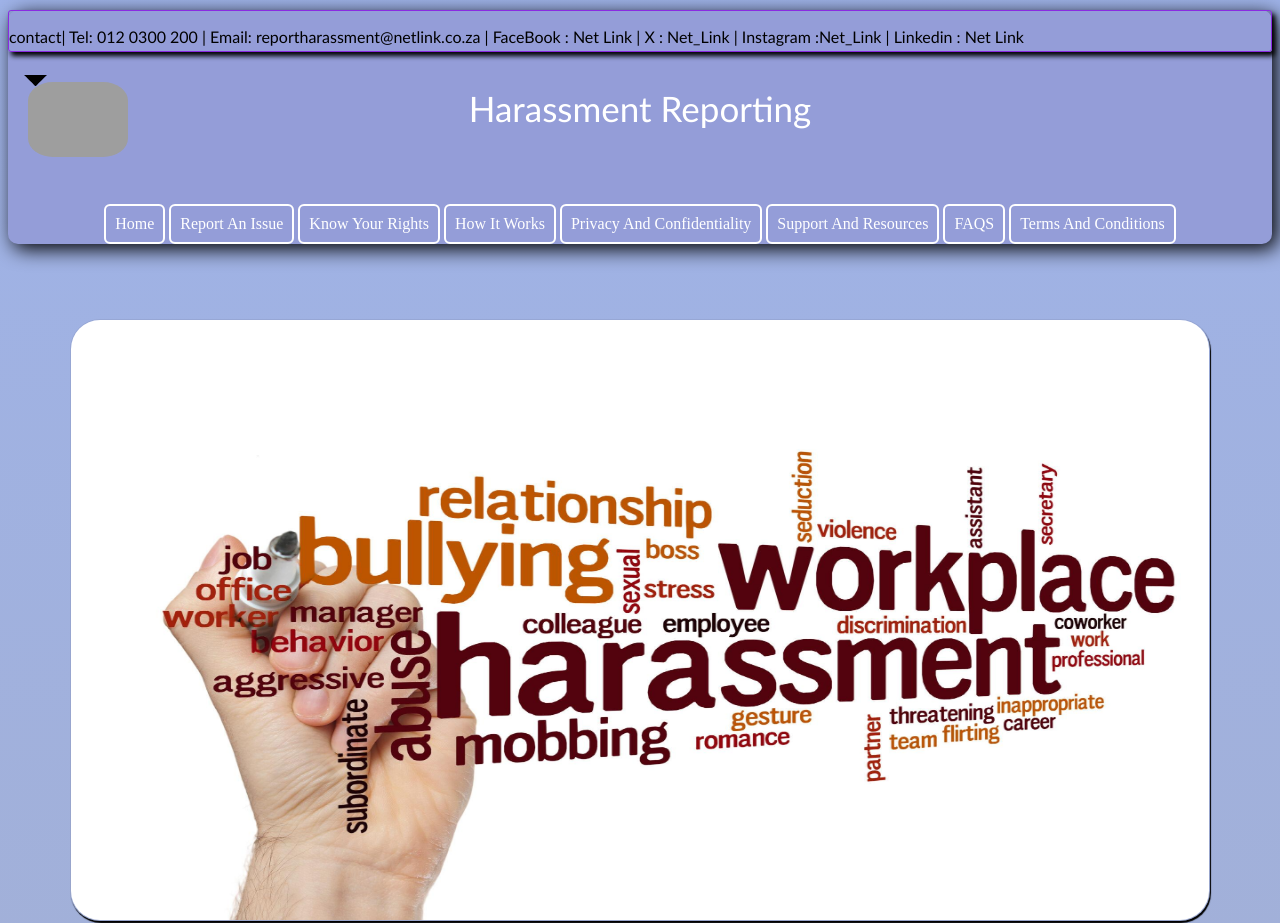
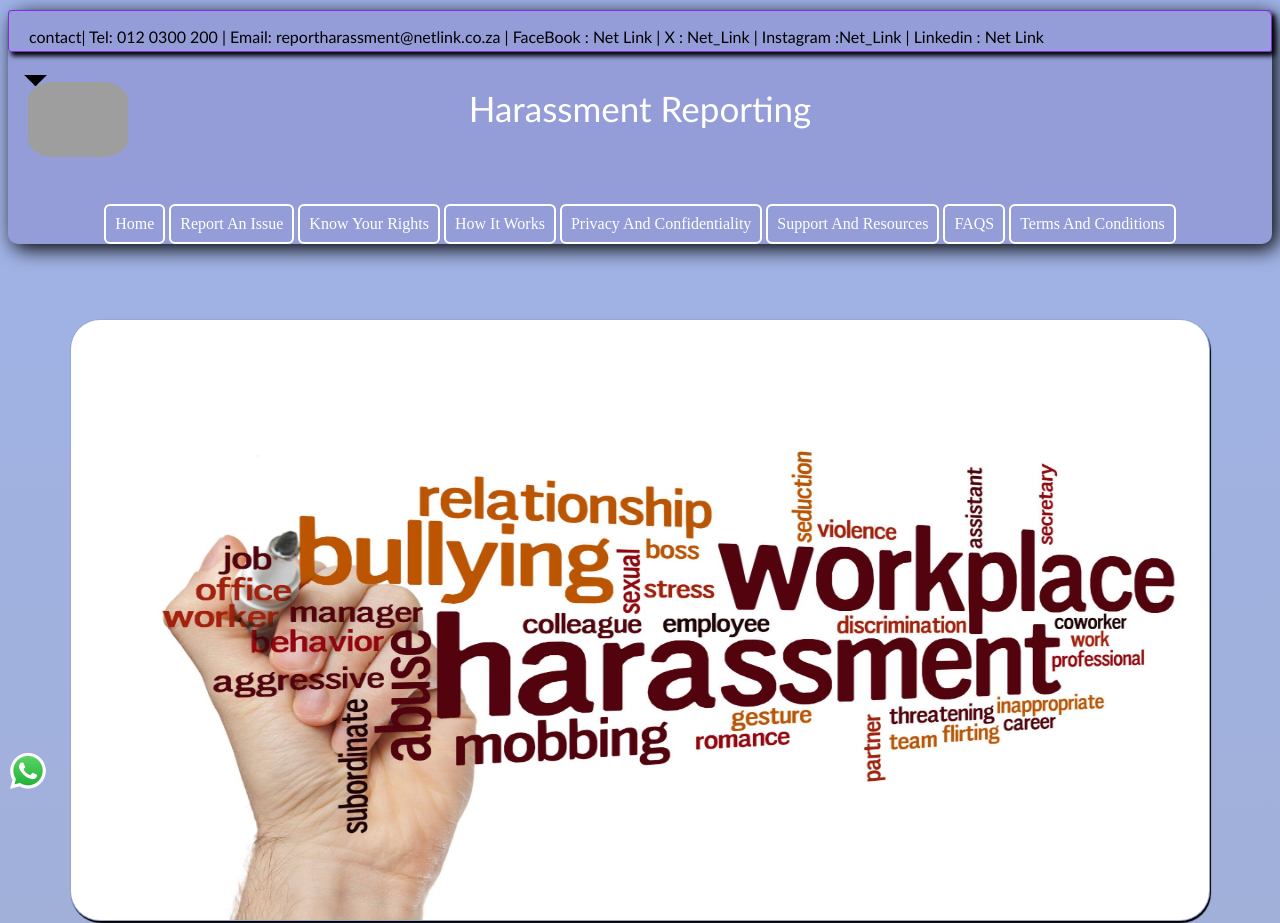
Before and after one commit to MbongeleniV/Harassment-Reporting-App, a plain HTML site: page index.html in a window 1280 px wide. Shown: the top 923 px of the page. Drawn offline with Linux system fonts and the light colour scheme; grey boxes are pictures that could not be loaded.

Commit message:
addes a whatsapp icon

```diff
--- a/index.html
+++ b/index.html
@@ -169,12 +169,16 @@
 
 </div>
 
+<div class="whatsappLogo">
+<a href="https://wa.me/27795843876" target="_blank" ><img src="whatsapp-icon-logo-png_seeklogo-305567.png"></a>
+</div>
+
 <footer>
-MBONGELENI IT SOLUTIONS PTY LTD<br>
+Crafted By Sibande Tech Systems<br>
 &copyCopyrights Reserved (2026)<br><br>
 Created by NET LINK inc
 
-
+</footer>
 
 <script >
 document.addEventListener("DOMContentLoaded", function () {
@@ -199,13 +203,7 @@ const observer = new IntersectionObserver((entries) => {
 
 elements.forEach(el => observer.observe(el));
 
-
-
-
-
 </script>
-</footer>
-
 
 
 </body>
--- a/style.css
+++ b/style.css
@@ -468,8 +468,8 @@ button:active{color:blue;
 }
 
 p {/*font-family:'Gill Sans', 'Gill Sans MT', Calibri, 'Trebuchet MS', sans-serif*/
-
-
+    margin-left: 20px;
+    margin-right: 20px;
 }
 h{font-family: 'Trebuchet MS', 'Lucida Sans Unicode', 'Lucida Grande', 'Lucida Sans', Arial, sans-serif;
 
@@ -948,7 +948,9 @@ h2{color:rgba(10, 10, 10, 0.492);
 .image:hover {transform: translateY(-10px);
                transform:scale(1);
               cursor:pointer;
-              transition: 2s ease-in;
+              border: 1.5px solid black;
+              box-shadow: 1px 1px 4px;
+              transition: 0.5s ease-in;
 
 }
 .image img:hover{/*transform:skew(5deg);*/
@@ -1284,3 +1286,22 @@ h2{color:rgba(10, 10, 10, 0.492);
 
 
 }
+.whatsappLogo img{width: 40px;
+
+
+}
+
+.whatsappLogo{justify-self:end;
+               bottom:5px;
+                position: fixed;
+                z-index: 999;
+                  transition: 1s;
+}
+
+.whatsappLogo:hover{cursor: pointer;
+                    transform: scale(1.2);
+                    filter: drop-shadow(2px 2px rgb(23, 23, 23));
+                    transition: 1s;
+                    filter: grayscale(0.5);
+
+}
```
Also changed, not shown: faq.html (+5 -1 lines), how.html (+6 -4 lines), knowrights.html (+5 -1 lines), login.html (+1 -1 lines), privacy.html (+4 -2 lines), profile.html (+6 -24 lines), report.html (+5 -1 lines), signup.html (+1 -1 lines), support.html (+5 -6 lines), terms.html (+6 -1 lines), whatsapp-icon-logo-png_seeklogo-305567.png (added).
